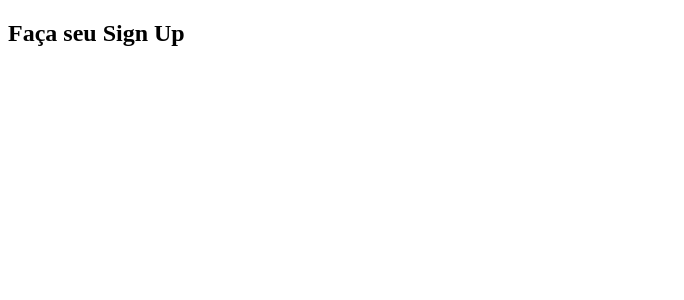
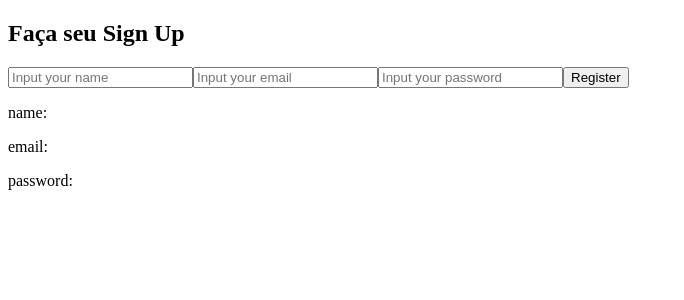
Before and after one commit to Cristiano005/case-pet-shop, a React app in the folder front-end/: page /signup in a window 1280 px wide. Shown: the top 300 px of the page, without its empty margins (0-684 px from the left). Built offline with nearby package versions, Linux system fonts and the light colour scheme; the HTML template or start-up script is replaced by a standard one.

Commit message:
feat: add axios and implement user signup

```diff
--- a/front-end/package.json
+++ b/front-end/package.json
@@ -10,6 +10,7 @@
     "preview": "vite preview"
   },
   "dependencies": {
+    "axios": "^1.13.2",
     "react": "^19.2.0",
     "react-dom": "^19.2.0",
     "react-router-dom": "^7.12.0"
--- a/front-end/src/pages/SignUp/index.jsx
+++ b/front-end/src/pages/SignUp/index.jsx
@@ -1,7 +1,69 @@
+import { useState } from 'react';
+import axiosInstance from '../../services/api';
+
 function SignUp() {
 
+    const [userData, setUserData] = useState({
+        name: '',
+        email: '',
+        password: '',
+    });
+
+    async function signup() {
+
+        try {
+
+            const { data } = await axiosInstance.post('/api/v1/users', {
+                name: userData.name,
+                email: userData.email,
+                password: userData.password,
+            });
+
+            if (data.status) {
+                setUserData({
+                    ...userData,
+                    name: '', email: '', password: '',
+                });
+            }
+        }
+
+        catch (error) {
+            console.log(error);
+        }
+    }
+
     return (
-        <h2> Faça seu Sign Up </h2>
+        <div>
+            <h2> Faça seu Sign Up </h2>
+            <form>
+                <input type="text" name="name" value={userData.name} placeholder="Input your name" id="name" onChange={e => {
+                    setUserData({
+                        ...userData, name: e.target.value,
+                    })
+                }} />
+                <input type="text" name="email" value={userData.email} placeholder="Input your email" id="email" onChange={e => {
+                    setUserData({
+                        ...userData, email: e.target.value,
+                    })
+                }} />
+                <input type="password" name="password" value={userData.password} placeholder="Input your password" id="password" onChange={e => {
+                    setUserData({
+                        ...userData, password: e.target.value,
+                    })
+                }} />
+                <button type="button" id="signup-button" onClick={signup}> Register </button>
+            </form>
+
+            <p>
+                name: {userData.name}
+            </p>
+            <p>
+                email: {userData.email}
+            </p>
+            <p>
+                password: {userData.password}
+            </p>
+        </div>
     )
 
 }
--- /dev/null
+++ b/front-end/src/services/api.js
@@ -0,0 +1,7 @@
+import axios from 'axios';
+
+const axiosInstance = axios.create({
+    baseURL: 'http://localhost:8000',
+});
+
+export default axiosInstance;
```
Also changed, not shown: 1 other file (tests, documents, lock files or other folders).
